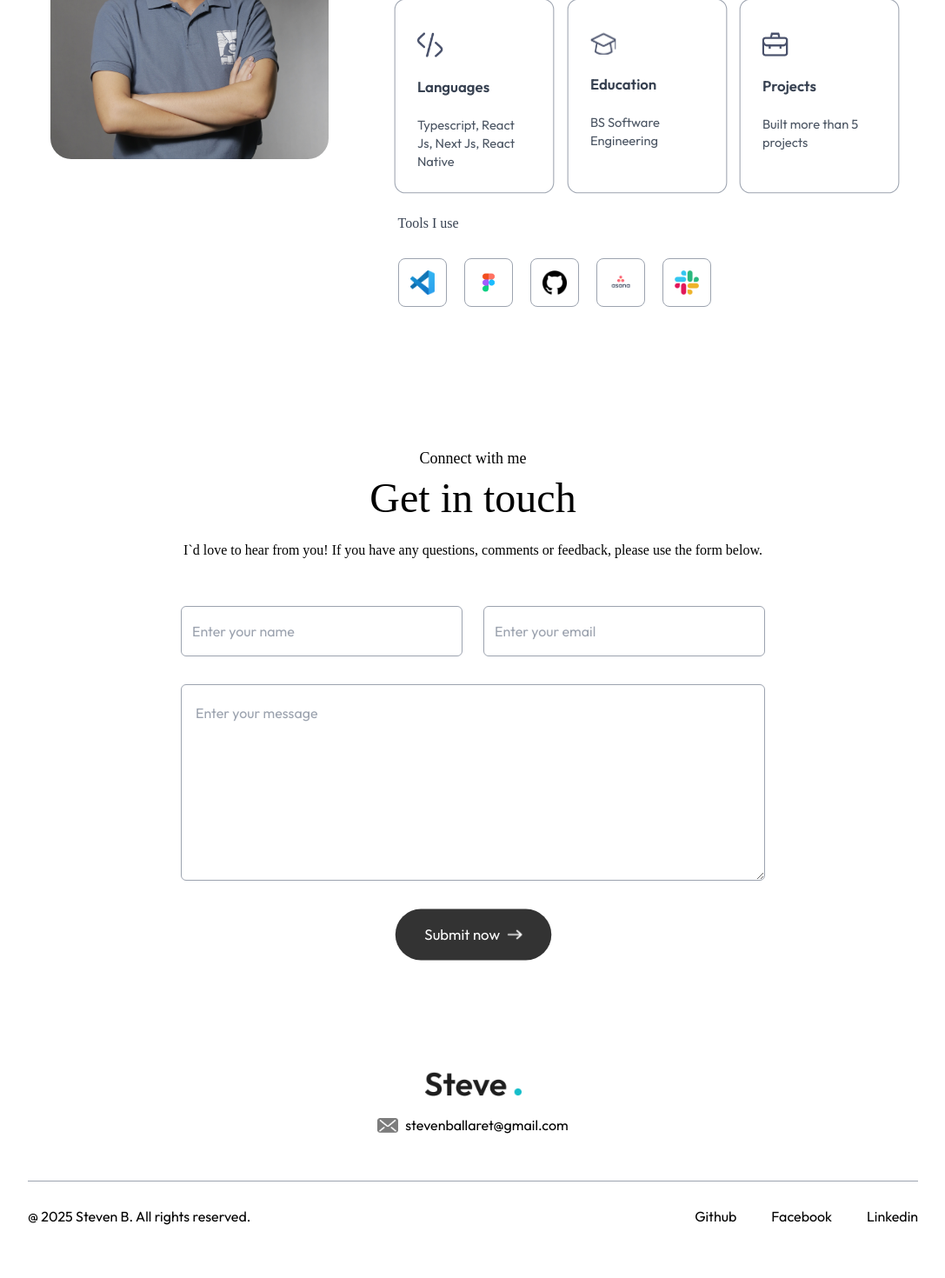
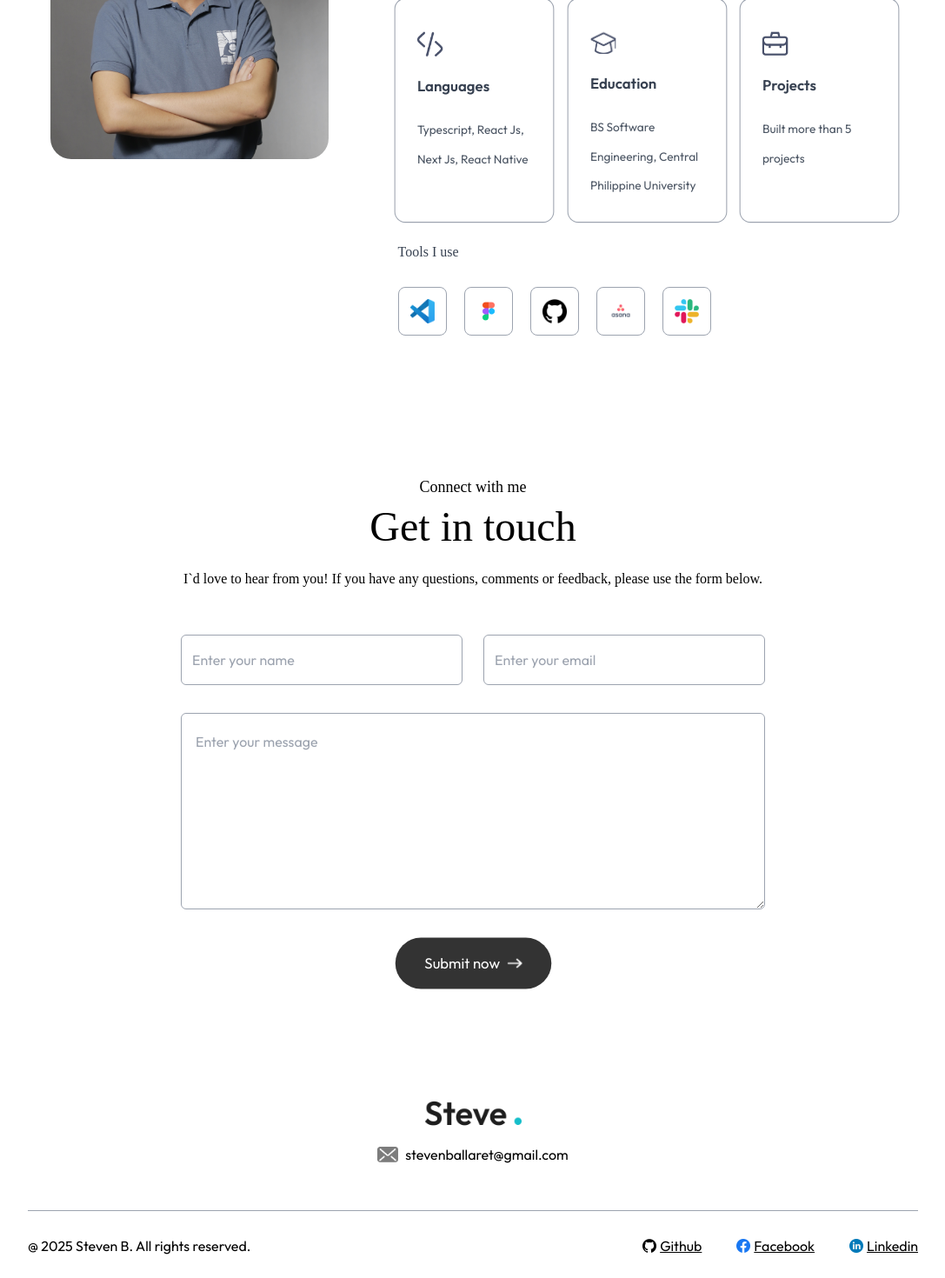
Before and after one commit to SteveBllrt/Portfolio, a Next.js app: page / in a window 1280 px wide. Shown: the part 1140-2610 px from the top of the page at 87% size, without its empty margins (96-1183 px from the left). Before the commit the page ends 2579 px from the top, so only its background shows below. Built offline with nearby package versions, Linux system fonts and the light colour scheme; a web font is replaced by a local one.

Commit message:
feat: added pages

```diff
--- a/src/app/assets/assets.ts
+++ b/src/app/assets/assets.ts
@@ -27,6 +27,8 @@ import code_icon_dark from "./code-icon-dark.png";
 import edu_icon_dark from "./edu-icon-dark.png";
 import project_icon_dark from "./project-icon-dark.png";
 import mail_icon_dark from "./mail-icon-dark.png";
+import facebook from "./facebook.png";
+import linkedin from "./linkedin.png";
 
 export const assets = {
   dark_mode,
@@ -58,6 +60,8 @@ export const assets = {
   edu_icon_dark,
   project_icon_dark,
   mail_icon_dark,
+  facebook,
+  linkedin,
 };
 
 export const infoList = [
@@ -71,7 +75,7 @@ export const infoList = [
     icon: assets.edu_icon,
     iconDark: assets.edu_icon_dark,
     title: "Education",
-    description: "BS Software Engineering",
+    description: "BS Software Engineering, Central Philippine University",
   },
   {
     icon: assets.project_icon,
--- a/src/app/components/About.tsx
+++ b/src/app/components/About.tsx
@@ -90,7 +90,7 @@ const About: React.FC<DarkMode> = ({ isDarkMode }) => {
                 <h3 className="my-4 font-semibold text-gray-700 dark:text-white">
                   {title}
                 </h3>
-                <p className="text-gray-600 text-sm dark:text-white/70">
+                <p className="text-gray-600 text-[13px] dark:text-white/70">
                   {description}
                 </p>
               </motion.li>
--- a/src/app/components/Footer.tsx
+++ b/src/app/components/Footer.tsx
@@ -27,12 +27,22 @@ const Footer: React.FC<DarkMode> = ({ isDarkMode }) => {
         <p> @ 2025 Steven B. All rights reserved.</p>
         <ul className="flex items-center gap-10 justify-center mt-4 sm:mt-0">
           <li>
-            <a target="_blank" href="https://github.com/SteveBllrt">
+            <a
+              target="_blank"
+              href="https://github.com/SteveBllrt"
+              className="underline flex items-center"
+            >
+              <Image src={assets.github} alt="" className="w-4 mr-1" />
               Github
             </a>
           </li>
           <li>
-            <a target="_blank" href="https://www.facebook.com/steven.ballaret">
+            <a
+              target="_blank"
+              href="https://www.facebook.com/steven.ballaret"
+              className="underline flex items-center"
+            >
+              <Image src={assets.facebook} alt="" className="w-4 mr-1" />
               Facebook
             </a>
           </li>
@@ -40,7 +50,9 @@ const Footer: React.FC<DarkMode> = ({ isDarkMode }) => {
             <a
               target="_blank"
               href="https://www.linkedin.com/in/steven-ballaret-839373264/"
+              className="underline flex items-center"
             >
+              <Image src={assets.linkedin} alt="" className="w-4 mr-1" />
               Linkedin
             </a>
           </li>
```
